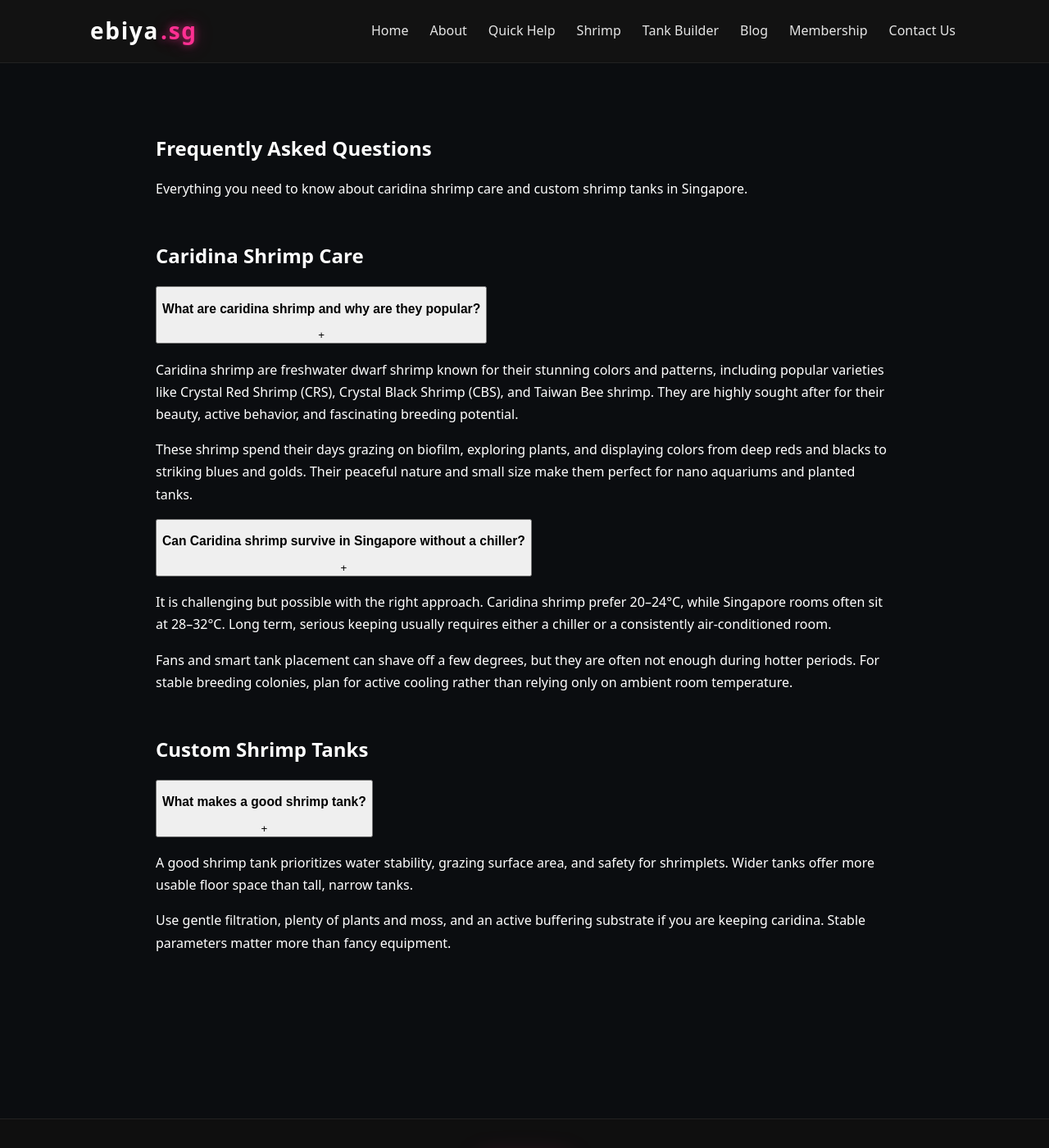
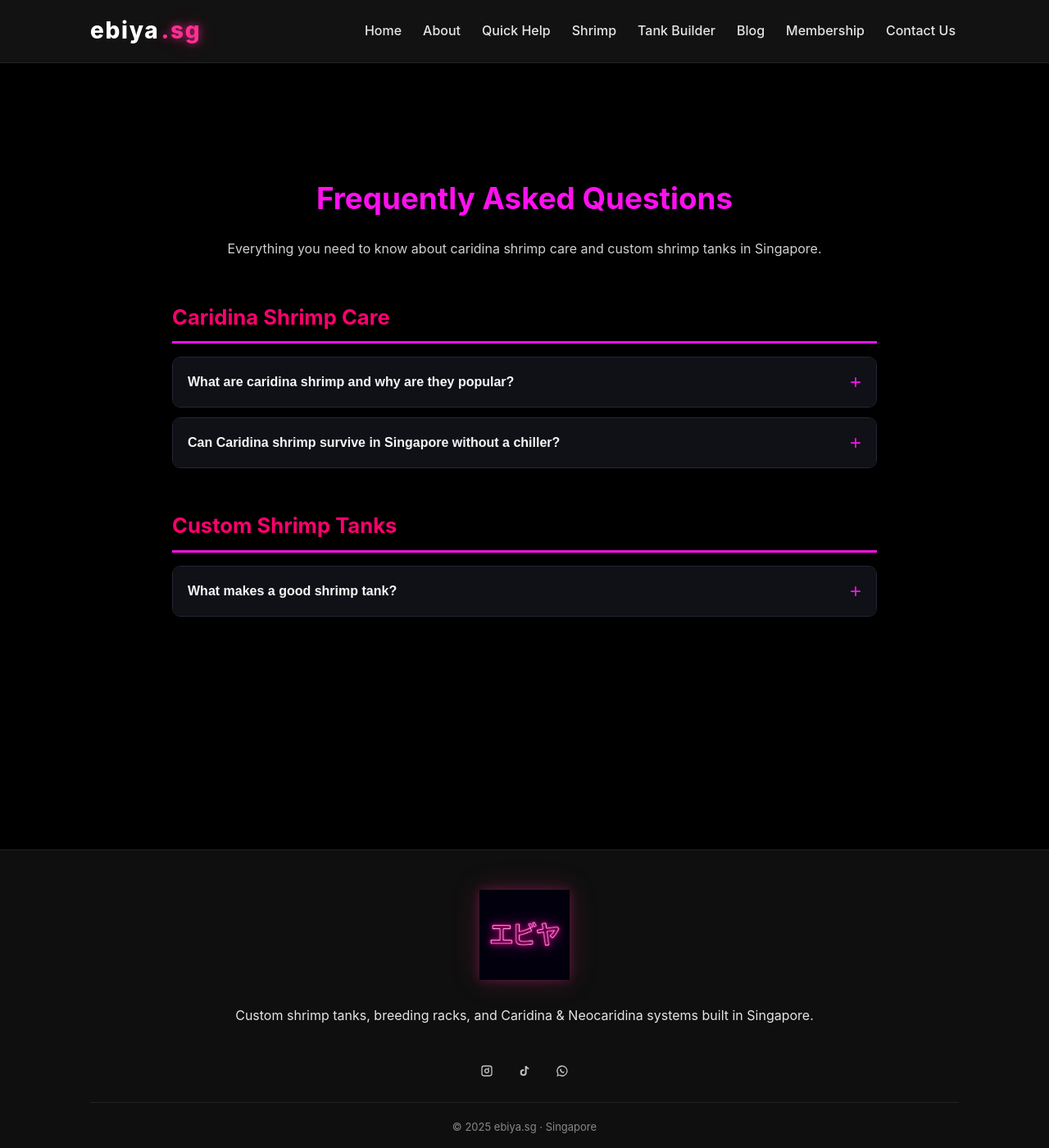
Before and after one commit to m33lucky-benny/ebiya.sg, a Jekyll site: the page built from new-faq.md, in a window 1280 px wide and 1400 px high. Shown: the whole window at 82% size. Built offline with Jekyll 4.4.1, drawn with Linux system fonts in a browser that asks for light colours; part of the change alters nothing that is shown.

Commit message:
Update new-faq.md

```diff
--- a/new-faq.md
+++ b/new-faq.md
@@ -56,3 +56,205 @@ lang: en-SG
     </article>
   </section>
 </div>
+
+<!-- css -->
+
+<style>
+  * {
+    box-sizing: border-box;
+  }
+
+  body {
+    margin: 0;
+    font-family: -apple-system, BlinkMacSystemFont, "Segoe UI", Roboto, Helvetica, Arial, sans-serif;
+    background-color: #000000;
+    color: #e5e5e5;
+  }
+
+  .faq-container {
+    max-width: 900px;
+    margin: 0 auto;
+    padding: 40px 20px 60px;
+  }
+
+  .faq-header {
+    text-align: center;
+    margin-bottom: 40px;
+  }
+
+  .faq-header h1 {
+    color: #ff10f0;
+    font-size: 2.3rem;
+    margin-bottom: 10px;
+  }
+
+  .faq-header p {
+    color: #d0d0d0;
+    font-size: 1rem;
+    line-height: 1.7;
+  }
+
+  .faq-category {
+    margin-bottom: 40px;
+  }
+
+  .category-title {
+    color: #ff006e;
+    font-size: 1.6rem;
+    margin-bottom: 20px;
+    padding-bottom: 8px;
+    border-bottom: 3px solid #ff10f0;
+  }
+
+  .faq-item {
+    margin-bottom: 12px;
+    border-radius: 10px;
+    background: #0b0d10;
+    border: 1px solid #242736;
+    overflow: hidden;
+    transition: border-color 0.25s ease, box-shadow 0.25s ease, transform 0.15s ease;
+  }
+
+  .faq-item:hover {
+    border-color: #ff10f0;
+    box-shadow: 0 10px 30px rgba(255, 16, 240, 0.18);
+    transform: translateY(-1px);
+  }
+
+  .faq-question {
+    width: 100%;
+    border: none;
+    background: #0f1117;
+    color: #f5f5f5;
+    padding: 16px 18px;
+    display: flex;
+    justify-content: space-between;
+    align-items: center;
+    cursor: pointer;
+    text-align: left;
+    gap: 12px;
+  }
+
+  .faq-question h3 {
+    font-size: 1rem;
+    margin: 0;
+    font-weight: 600;
+  }
+
+  .faq-icon {
+    font-size: 1.5rem;
+    color: #ff10f0;
+    transition: transform 0.25s ease;
+    flex-shrink: 0;
+  }
+
+  .faq-item.active .faq-icon {
+    transform: rotate(45deg);
+  }
+
+  .faq-answer {
+    max-height: 0;
+    overflow: hidden;
+    padding: 0 18px;
+    background: #05060a;
+    transition: max-height 0.35s ease, padding-top 0.25s ease, padding-bottom 0.25s ease;
+  }
+
+  .faq-item.active .faq-answer {
+    padding-top: 14px;
+    padding-bottom: 16px;
+  }
+
+  .faq-answer p {
+    margin: 0 0 10px;
+    color: #d4d4d4;
+    font-size: 0.95rem;
+    line-height: 1.7;
+  }
+
+  .faq-answer ul {
+    padding-left: 18px;
+    margin: 6px 0 10px;
+  }
+
+  .faq-answer li {
+    margin-bottom: 6px;
+    color: #d4d4d4;
+    font-size: 0.93rem;
+  }
+
+  .faq-question:focus-visible {
+    outline: 3px solid #ff10f0;
+    outline-offset: 3px;
+  }
+
+  @media (max-width: 768px) {
+    .faq-container {
+      padding: 30px 14px 40px;
+    }
+
+    .faq-header h1 {
+      font-size: 1.8rem;
+    }
+
+    .category-title {
+      font-size: 1.4rem;
+    }
+
+    .faq-question {
+      padding: 14px 14px;
+    }
+
+    .faq-question h3 {
+      font-size: 0.97rem;
+    }
+  }
+
+  @media (max-width: 480px) {
+    .faq-header h1 {
+      font-size: 1.5rem;
+    }
+
+    .faq-header p {
+      font-size: 0.9rem;
+    }
+
+    .faq-answer p,
+    .faq-answer li {
+      font-size: 0.9rem;
+    }
+  }
+</style>
+
+<!-- js -->
+
+<script>
+  document.addEventListener('DOMContentLoaded', function () {
+    const items = document.querySelectorAll('.faq-item');
+
+    items.forEach(item => {
+      const button = item.querySelector('.faq-question');
+      const answer = item.querySelector('.faq-answer');
+
+      button.addEventListener('click', () => {
+        const isActive = item.classList.contains('active');
+
+        // Close all
+        items.forEach(i => {
+          const b = i.querySelector('.faq-question');
+          const a = i.querySelector('.faq-answer');
+          i.classList.remove('active');
+          b.setAttribute('aria-expanded', 'false');
+          a.style.maxHeight = null;
+        });
+
+        // Toggle current
+        if (!isActive) {
+          item.classList.add('active');
+          button.setAttribute('aria-expanded', 'true');
+          answer.style.maxHeight = answer.scrollHeight + 'px';
+        }
+      });
+    });
+  });
+</script>
```
